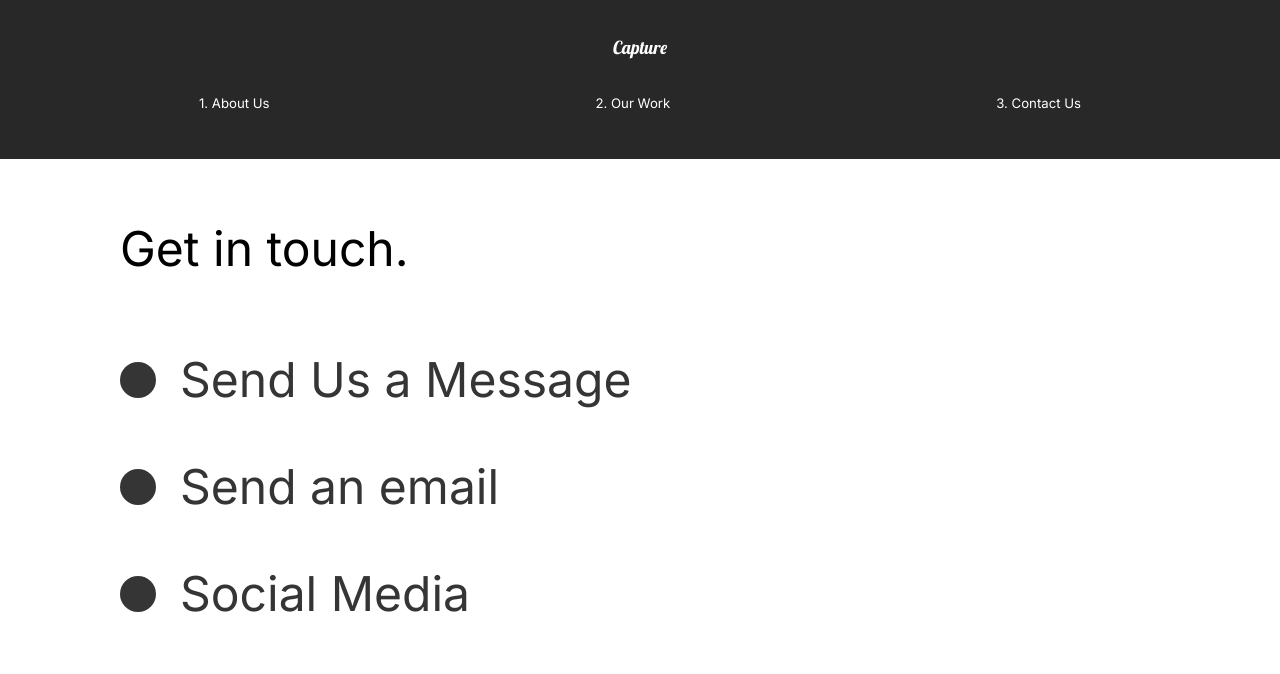
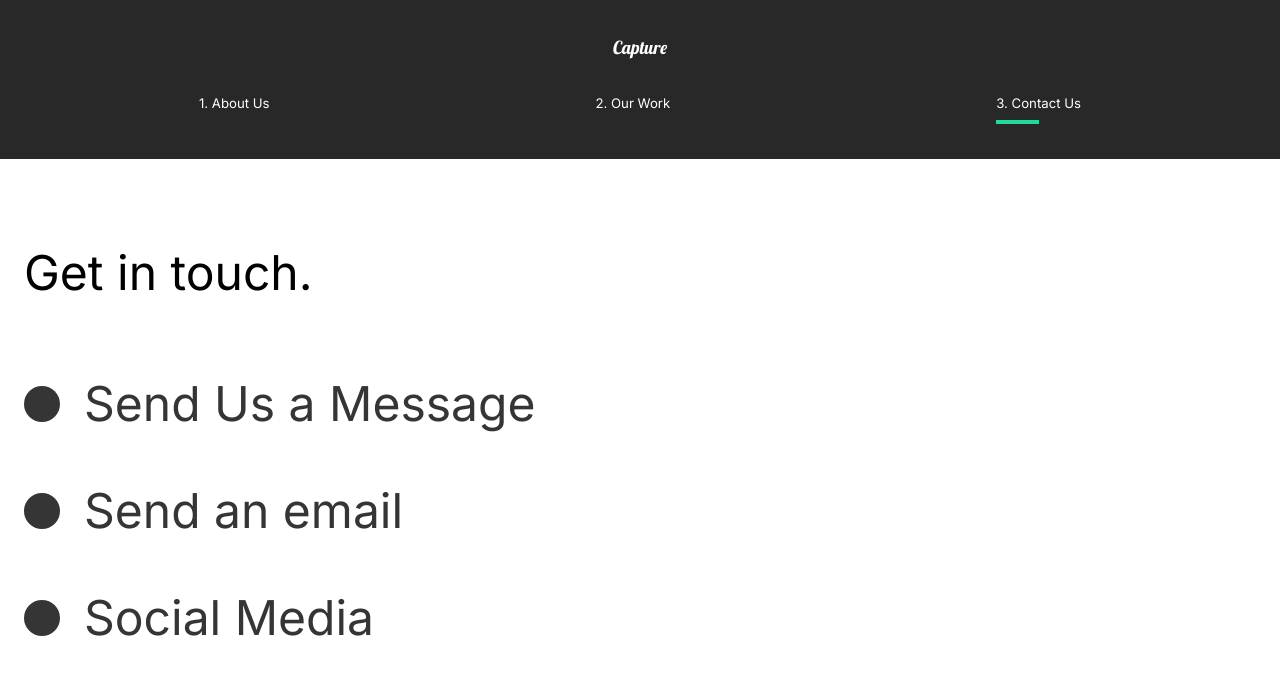
Before and after one commit to nikhilmishra101/photoclick, a React (Create React App) app: page /contact in a window 1280 px wide. Shown: the top 674 px of the page. Built offline with nearby package versions, Linux system fonts and the light colour scheme.

Commit message:
Finishing Project

```diff
--- a/src/components/Nav.js
+++ b/src/components/Nav.js
@@ -1,8 +1,11 @@
 import React from "react";
 import styled from "styled-components";
 import { Link } from "react-router-dom";
+import { motion } from "framer-motion";
+import { useLocation } from "react-router-dom";
 
 const Nav = () => {
+  const { pathname } = useLocation();
   return (
     <StyledNav>
       <h1>
@@ -13,12 +16,27 @@
       <ul>
         <li>
           <Link to="/">1. About Us</Link>
+          <Line
+            transition={{ duration: 0.75 }}
+            initial={{ width: "0%" }}
+            animate={{ width: pathname === "/" ? "50%" : "0%" }}
+          />
         </li>
         <li>
           <Link to="/work">2. Our Work</Link>
+          <Line
+            transition={{ duration: 0.75 }}
+            initial={{ width: "0%" }}
+            animate={{ width: pathname === "/work" ? "50%" : "0%" }}
+          />
         </li>
         <li>
           <Link to="/contact">3. Contact Us</Link>
+          <Line
+            transition={{ duration: 0.75 }}
+            initial={{ width: "0%" }}
+            animate={{ width: pathname === "/contact" ? "50%" : "0%" }}
+          />
         </li>
       </ul>
     </StyledNav>
@@ -71,4 +89,16 @@
   }
 `;
 
+const Line = styled(motion.div)`
+  height: 0.3rem;
+  background: #23d997;
+  width: 0%;
+  position: absolute;
+  bottom: -80%;
+  left: 60%;
+  @media (max-width: 1300px) {
+    left: 0%;
+  }
+`;
+
 export default Nav;
--- a/src/pages/ContactUs.js
+++ b/src/pages/ContactUs.js
@@ -46,11 +46,18 @@
   padding: 5rem 10rem;
   color: #353535;
   min-height: 90vh;
+  @media (max-width: 1500px) {
+    padding: 2rem;
+    font-size: 1rem;
+  }
 `;
 
 const Title = styled.div`
   margin-bottom: 4rem;
   color: black;
+  @media (max-width: 1500px) {
+    margin-top: 5rem;
+  }
 `;
 
 const Hide = styled.div`
--- a/src/pages/MovieDetail.js
+++ b/src/pages/MovieDetail.js
@@ -74,6 +74,10 @@
   margin: 5rem 10rem;
   align-items: center;
   justify-content: space-around;
+  @media (max-width: 1500px) {
+    display: block;
+    margin: 2rem 2rem;
+  }
 `;
 const AwardStyle = styled.div`
   padding: 5rem;
```
Also changed, not shown: 1 other file (tests, documents, lock files or other folders).
